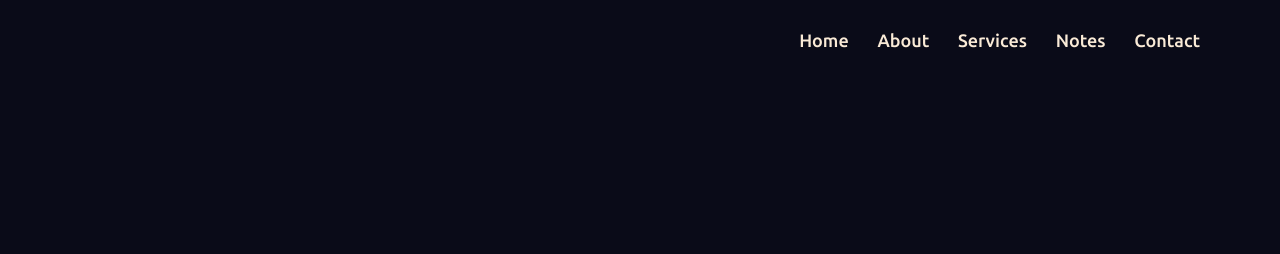
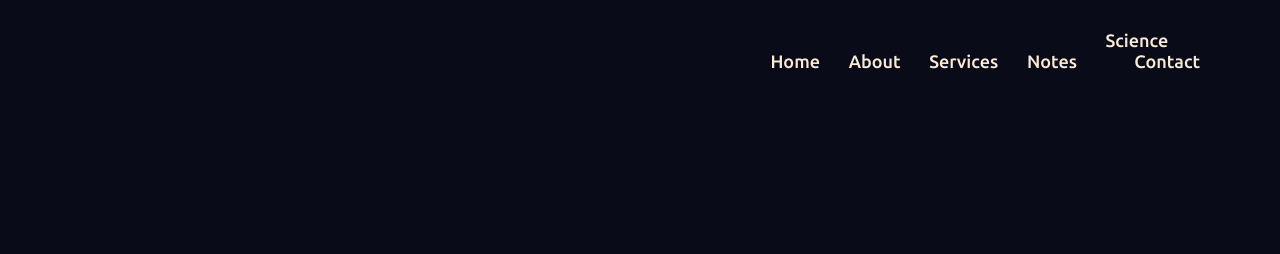
Before and after one commit to sumaanaryal/sumaanaryal.github.io, a plain HTML site: page index.html in a window 1280 px wide. Shown: the top 254 px of the page. Drawn offline with nearby package versions, Linux system fonts and the light colour scheme.

Commit message:
Update index.html

```diff
--- a/index.html
+++ b/index.html
@@ -22,7 +22,12 @@
                     <li><a href="#home" class="menu-btn">Home</a></li>
                     <li><a href="#about" class="menu-btn">About</a></li>
                     <li><a href="#services" class="menu-btn">Services</a></li>
-                    <li><a href="https://docs.google.com/document/d/1NgC3u1RQdiZxYe25Dci_38YhodGcGvv5h9w-cgyj6ro/edit?usp=sharing" class="menu-btn">Notes</a></li>
+                    <li><a href="#" class="menu-btn">Notes</a></li>
+                    <li>
+                    <a href="#">Science</a>
+                        <ul class="dropdown">
+                            <li><a href="https://docs.google.com/document/d/1NgC3u1RQdiZxYe25Dci_38YhodGcGvv5h9w-cgyj6ro/edit?usp=sharing"></a></li>
+
                     <li><a href="#contact" class="menu-btn">Contact</a></li>
                 </ul>
                 <div class="menu-btn">
```
